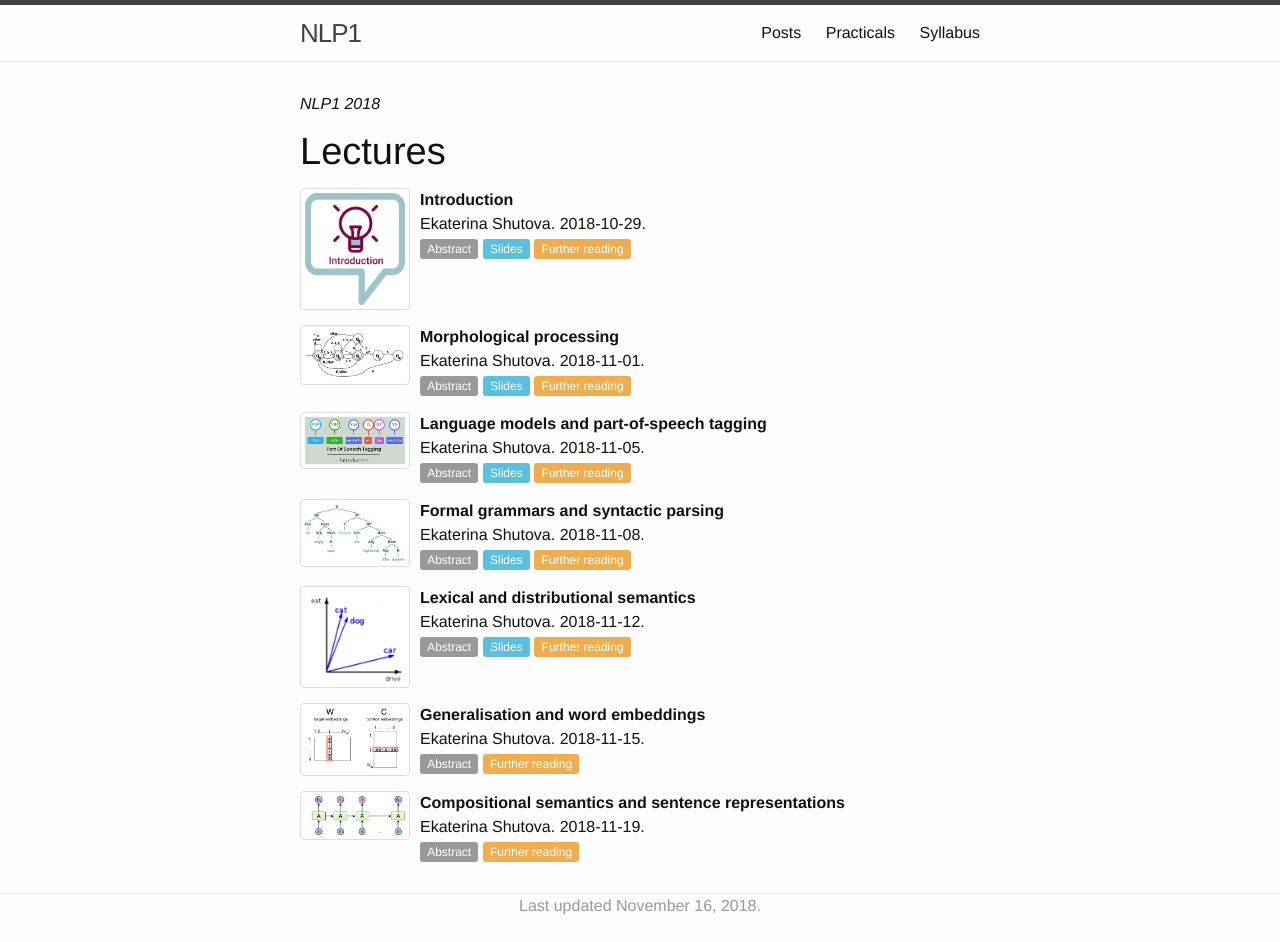
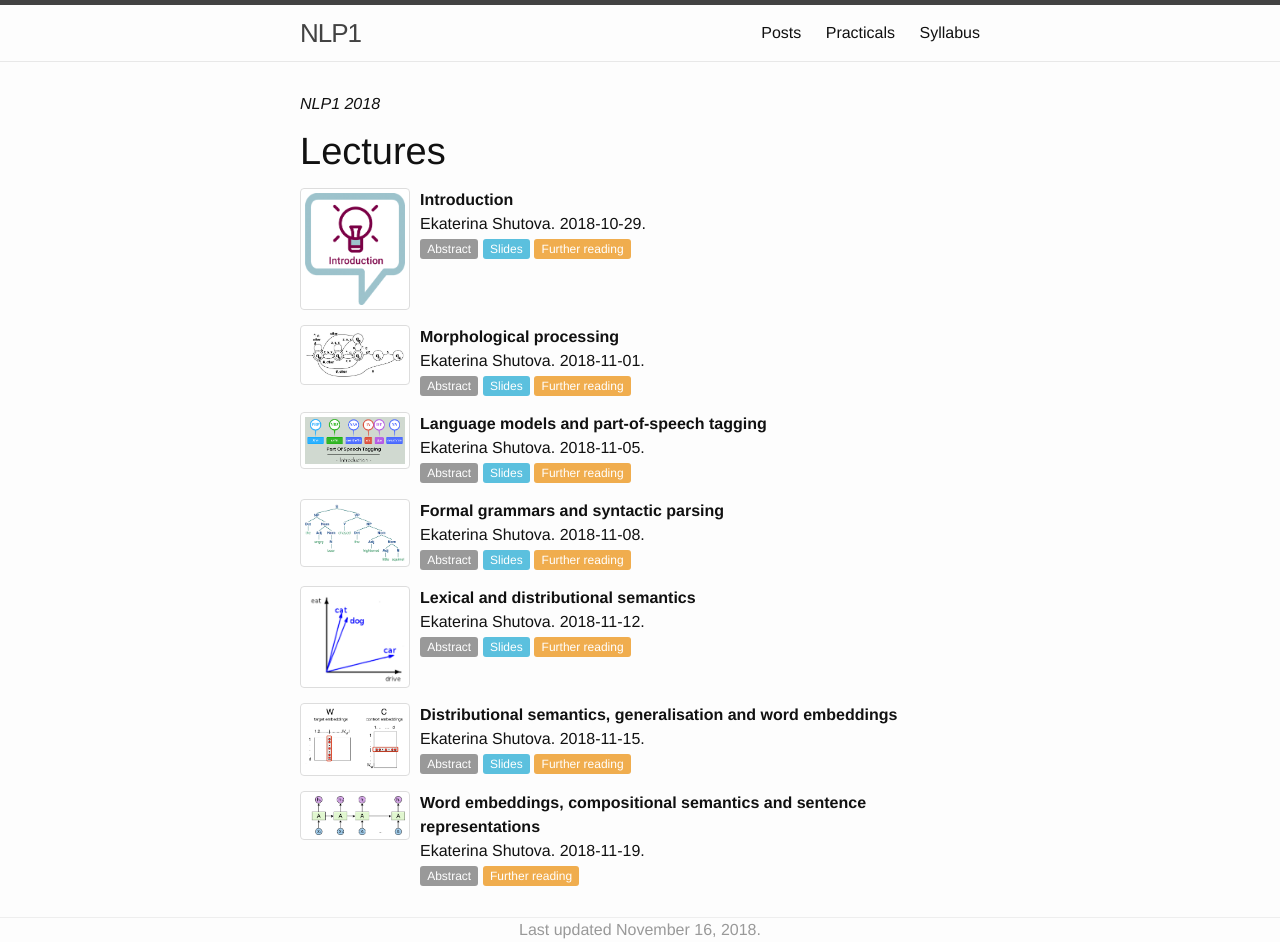
Before and after one commit to cl-illc/nlp1, a Jekyll site: the page built from syllabus.md, in a window 1280 px wide. Built offline with Jekyll 4.4.1, drawn with Linux system fonts in a browser that asks for light colours; before the commit the page ends 918 px from its top, so only the background shows below that.

Commit message:
Update lectures.yml

```diff
--- a/_data/2018/lectures.yml
+++ b/_data/2018/lectures.yml
@@ -97,14 +97,14 @@
   date: 2018-11-15
   img: skip-gram
   uid: lec6
-  title: "Generalisation and word embeddings"
+  title: "Distributional semantics, generalisation and word embeddings"
   instructor: "Ekaterina Shutova"
   note:
   abstract: >
     "In this lecture, we will discuss generalisation from words to semantic classes and learning dense vector representations - word embeddings."
   background:
   discussion:
-  slides:
+  slides: resources/slides/NLP1-lecture6.pdf
   further:
     - "Chapter 6: [Vector semantics](https://web.stanford.edu/~jurafsky/slp3/6.pdf) in Jurafsky and Martin (3rd edition)."
   code:
@@ -115,7 +115,7 @@
   date: 2018-11-19
   img: RNN1
   uid: lec7
-  title: "Compositional semantics and sentence representations"
+  title: "Word embeddings, compositional semantics and sentence representations"
   instructor: "Ekaterina Shutova"
   note:
   abstract: >
```
